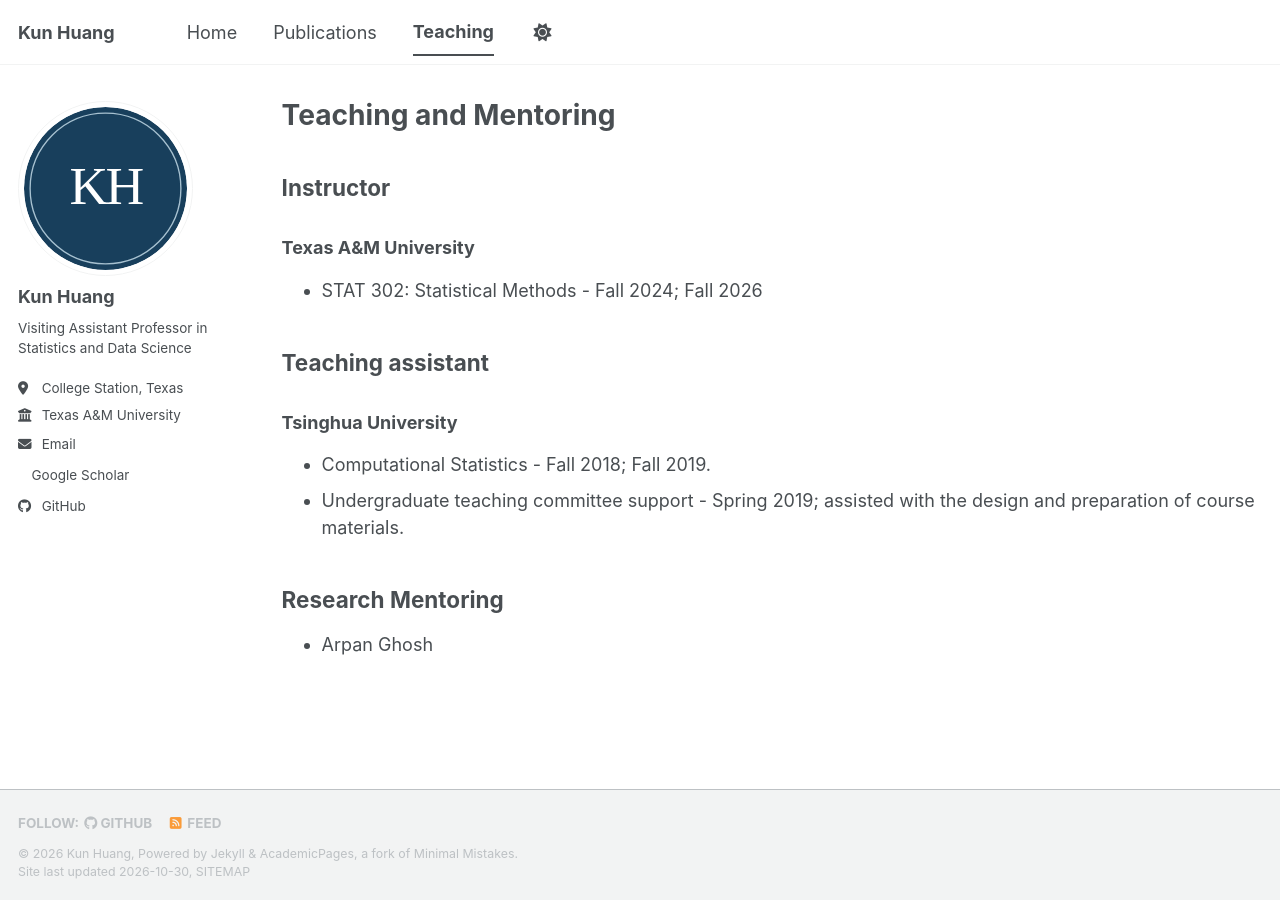
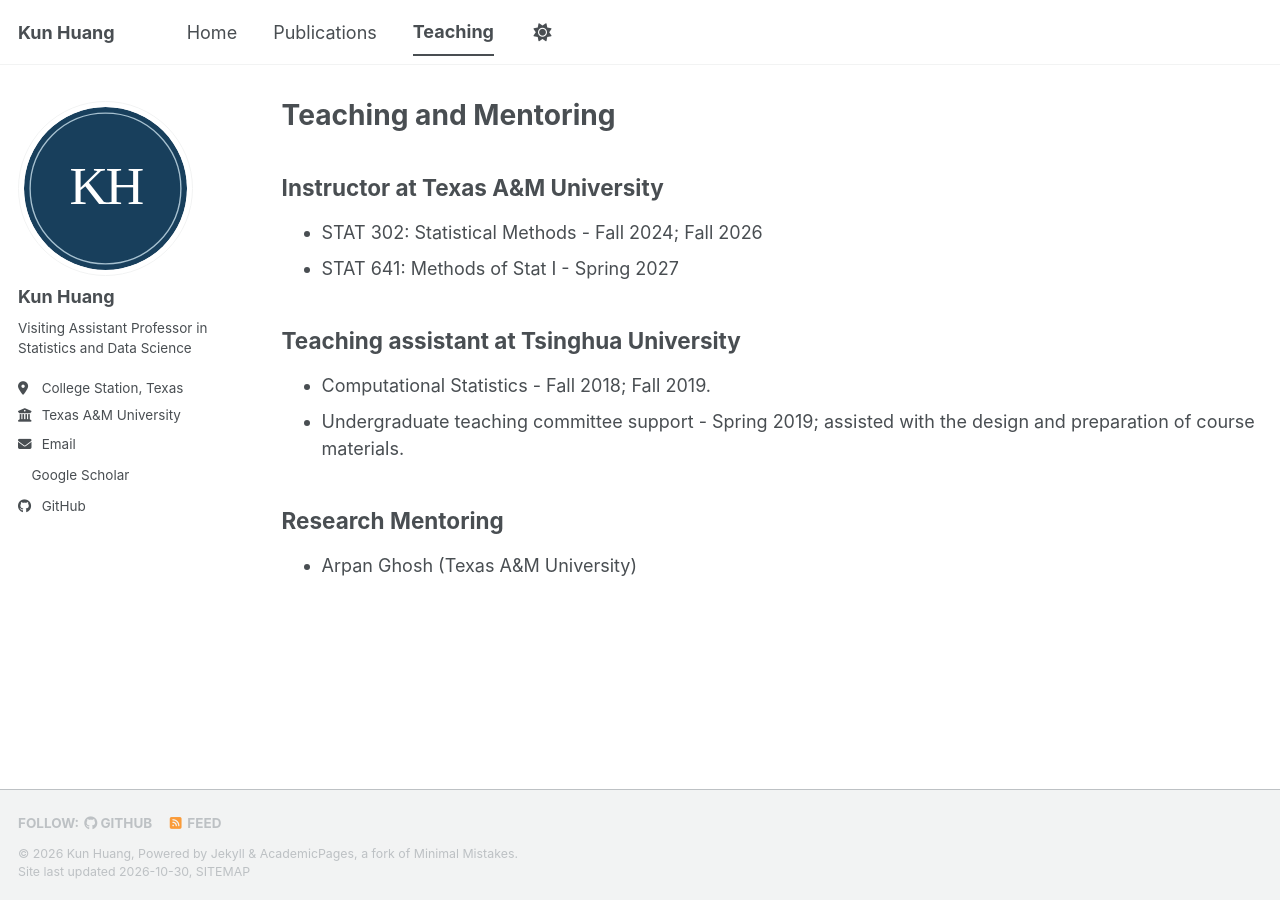
Before and after one commit to k-huang96/k-huang96.github.io, a Jekyll site: the page built from _pages/teaching.md, in a window 1280 px wide. Built offline with Jekyll 4.4.1, drawn with Linux system fonts in a browser that asks for light colours; a script bundle is joined from its source files by our own code; a style sheet for code colours, icons or effects is not loaded.

Commit message:
Update teaching.md

```diff
--- a/_pages/teaching.md
+++ b/_pages/teaching.md
@@ -6,19 +6,14 @@ author_profile: true
 ---
 
 
-## Instructor
-
-### Texas A&M University
-
+## Instructor at Texas A&M University
 - STAT 302: Statistical Methods - Fall 2024; Fall 2026
+- STAT 641: Methods of Stat I - Spring 2027
 
 
-## Teaching assistant
-
-### Tsinghua University
-
+## Teaching assistant at Tsinghua University
 - Computational Statistics - Fall 2018; Fall 2019.
 - Undergraduate teaching committee support - Spring 2019; assisted with the design and preparation of course materials.
 
 ## Research Mentoring
-- Arpan Ghosh
+- Arpan Ghosh (Texas A&M University)
```
